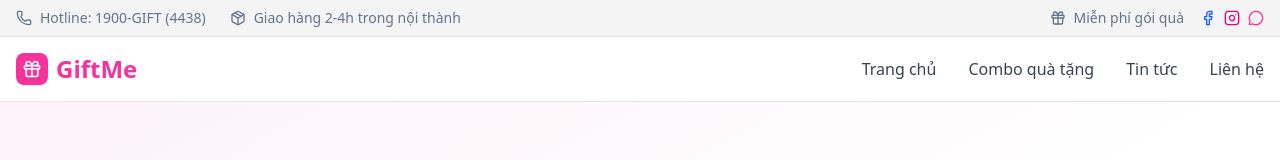
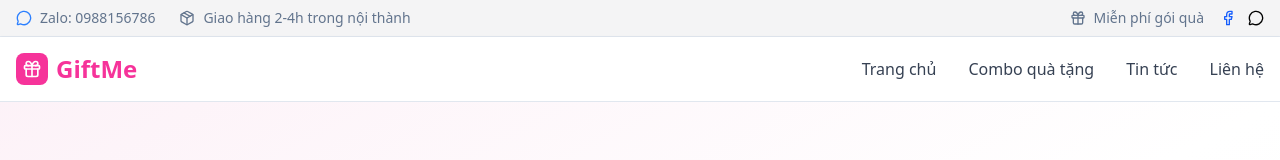
Before and after one commit to chuoois/Giftme, a React (Vite) app in the folder client/: page / in a window 1280 px wide. Shown: the top 160 px of the page. Built offline with nearby package versions, Linux system fonts and the light colour scheme; no server answers.

Commit message:
WIP: fix contact

```diff
--- a/client/src/components/components-home/combo/combo.jsx
+++ b/client/src/components/components-home/combo/combo.jsx
@@ -135,10 +135,10 @@ export const Combo = () => {
   // Handle contact button clicks
   const handleContactClick = (platform) => {
     const links = {
-      zalo: "https://zalo.me/0901234567",
-      facebook: "https://facebook.com/giftme.vietnam",
-      instagram: "https://instagram.com/giftme.vietnam",
-      phone: "tel:19006438",
+      zalo: "https://zalo.me/0988156786",
+      facebook: "https://www.facebook.com/share/1Ayd5AzgqG/?mibextid=wwXIfr",
+      tiktok: "https://www.tiktok.com/@giftme.official?_t=ZS-8zskPxtohho&_r=1",
+      phone: "tel:0988156786", // hoặc bỏ nếu không cần
     };
 
     if (platform === "phone") {
@@ -497,8 +497,7 @@ export const Combo = () => {
                           to={`/combo/${product._id}#${product.name.replace(/\s+/g, "-").toLowerCase()}`}
                         >
                           <Card
-                            className={`group hover:shadow-xl transition-all duration-300 border-0 overflow-hidden bg-white cursor-pointer ${
-                              viewMode === "list" ? "flex" : ""
+                            className={`group hover:shadow-xl transition-all duration-300 border-0 overflow-hidden bg-white cursor-pointer ${viewMode === "list" ? "flex" : ""
                               }`}
                           >
                             <CardContent className={`p-0 ${viewMode === "list" ? "flex w-full" : ""}`}>
@@ -508,13 +507,11 @@ export const Combo = () => {
                                 <img
                                   src={product.image || "/placeholder.svg"}
                                   alt={product.name}
-                                  className={`object-cover group-hover:scale-105 transition-transform duration-300 ${
-                                    viewMode === "list" ? "w-full h-full" : "w-full h-48"
+                                  className={`object-cover group-hover:scale-105 transition-transform duration-300 ${viewMode === "list" ? "w-full h-full" : "w-full h-48"
                                     }`}
                                 />
                                 <Badge
-                                  className={`absolute top-3 left-3 text-xs font-bold border-0 ${
-                                    product.badge === "HOT"
+                                  className={`absolute top-3 left-3 text-xs font-bold border-0 ${product.badge === "HOT"
                                       ? "bg-red-500 text-white"
                                       : product.badge === "SALE"
                                         ? "bg-pink-500 text-white"
@@ -540,8 +537,7 @@ export const Combo = () => {
                                     </Badge>
                                   </div>
                                   <h3
-                                    className={`font-semibold text-card-foreground ${
-                                      viewMode === "list" ? "text-lg" : "line-clamp-2 h-12 leading-6"
+                                    className={`font-semibold text-card-foreground ${viewMode === "list" ? "text-lg" : "line-clamp-2 h-12 leading-6"
                                       }`}
                                   >
                                     {product.name}
--- a/client/src/components/components-home/combo/combodetail.jsx
+++ b/client/src/components/components-home/combo/combodetail.jsx
@@ -63,10 +63,10 @@ export const ComboDetail = () => {
   }, [selectedImage]);
 
   const links = {
-    zalo: "https://zalo.me/0901234567",
-    facebook: "https://facebook.com/giftme.vietnam",
-    instagram: "https://instagram.com/giftme.vietnam",
-    phone: "tel:19006438",
+    zalo: "https://zalo.me/0988156786",
+    facebook: "https://www.facebook.com/share/1Ayd5AzgqG/?mibextid=wwXIfr",
+    tiktok: "https://www.tiktok.com/@giftme.official?_t=ZS-8zskPxtohho&_r=1",
+    phone: "tel:0988156786", // hoặc bỏ nếu không cần
   };
 
   const handleContactClick = (platform) => {
@@ -144,8 +144,7 @@ export const ComboDetail = () => {
                 }}
               />
               <Badge
-                className={`absolute top-4 left-4 text-sm font-bold border-0 ${
-                  product.badge === "HOT"
+                className={`absolute top-4 left-4 text-sm font-bold border-0 ${product.badge === "HOT"
                     ? "bg-red-500 text-white"
                     : product.badge === "SALE"
                       ? "bg-pink-500 text-white"
@@ -167,8 +166,7 @@ export const ComboDetail = () => {
                   key={index}
                   src={image}
                   alt={`${product.name} ${index + 1}`}
-                  className={`w-full h-24 object-cover rounded-lg cursor-pointer transition-all ${
-                    selectedImage === image ? "ring-2 ring-pink-500" : "hover:opacity-80"
+                  className={`w-full h-24 object-cover rounded-lg cursor-pointer transition-all ${selectedImage === image ? "ring-2 ring-pink-500" : "hover:opacity-80"
                     }`}
                   onClick={() => handleImageClick(image)}
                   onError={(e) => {
@@ -294,8 +292,7 @@ export const ComboDetail = () => {
                           className="w-full h-48 object-cover group-hover:scale-105 transition-transform duration-300"
                         />
                         <Badge
-                          className={`absolute top-3 left-3 text-xs font-bold border-0 ${
-                            relatedProduct.badge === "HOT"
+                          className={`absolute top-3 left-3 text-xs font-bold border-0 ${relatedProduct.badge === "HOT"
                               ? "bg-red-500 text-white"
                               : relatedProduct.badge === "SALE"
                                 ? "bg-pink-500 text-white"
--- a/client/src/components/components-home/home/home.jsx
+++ b/client/src/components/components-home/home/home.jsx
@@ -54,10 +54,10 @@ export const Home = () => {
 
   const handleContactClick = (platform) => {
     const links = {
-      zalo: "https://zalo.me/0901234567",
-      facebook: "https://facebook.com/giftme.vietnam",
-      instagram: "https://instagram.com/giftme.vietnam",
-      phone: "tel:19006438",
+      zalo: "https://zalo.me/0988156786",
+      facebook: "https://www.facebook.com/share/1Ayd5AzgqG/?mibextid=wwXIfr",
+      tiktok: "https://www.tiktok.com/@giftme.official?_t=ZS-8zskPxtohho&_r=1",
+      phone: "tel:0988156786",
     };
 
     if (platform === "phone") {
@@ -259,15 +259,14 @@ export const Home = () => {
                           className="w-full h-48 object-cover group-hover:scale-105 transition-transform duration-300"
                         />
                         <Badge
-                          className={`absolute top-3 left-3 text-xs font-bold border-0 ${
-                            product.badge === "HOT"
-                              ? "bg-red-500 text-white"
-                              : product.badge === "SALE"
+                          className={`absolute top-3 left-3 text-xs font-bold border-0 ${product.badge === "HOT"
+                            ? "bg-red-500 text-white"
+                            : product.badge === "SALE"
                               ? "bg-pink-500 text-white"
                               : product.badge === "NEW"
-                              ? "bg-green-500 text-white"
-                              : "bg-purple-500 text-white"
-                          }`}
+                                ? "bg-green-500 text-white"
+                                : "bg-purple-500 text-white"
+                            }`}
                         >
                           {product.badge}
                         </Badge>
@@ -455,7 +454,8 @@ export const Home = () => {
             <div className="max-w-3xl mx-auto space-y-8">
               <h2 className="text-4xl font-bold text-white">Bắt Đầu Tạo Combo Quà Tặng Của Bạn</h2>
               <p className="text-xl text-white opacity-90">
-                Liên hệ ngay để được tư vấn miễn phí và thiết kế combo quà tặng độc đáo. Hỗ trợ 24/7 trên toàn quốc!
+                Liên hệ ngay để được tư vấn miễn phí và thiết kế combo quà tặng độc đáo.
+                Hỗ trợ 24/7 trên toàn quốc!
               </p>
               <div className="flex flex-col sm:flex-row gap-4 justify-center max-w-lg mx-auto">
                 <Button
@@ -464,16 +464,7 @@ export const Home = () => {
                   onClick={() => handleContactClick("zalo")}
                 >
                   <MessageCircle className="w-5 h-5 mr-2" />
-                  Chat Zalo: 0901234567
-                </Button>
-                <Button
-                  size="lg"
-                  variant="outline"
-                  className="border-2 border-white text-white hover:bg-white hover:text-pink-600 flex-1 bg-transparent"
-                  onClick={() => handleContactClick("phone")}
-                >
-                  <Phone className="w-5 h-5 mr-2" />
-                  Hotline: 1900-GIFT
+                  Chat Zalo: 0988156786
                 </Button>
               </div>
               <div className="flex justify-center gap-8 pt-4 text-sm text-white opacity-90">
--- a/client/src/components/layout/home/header-home-layout.jsx
+++ b/client/src/components/layout/home/header-home-layout.jsx
@@ -1,4 +1,4 @@
-import { Search, Phone, Facebook, Instagram, MessageCircle, Package, Gift } from "lucide-react"
+import { Search, Facebook, MessageCircle, Package, Gift } from "lucide-react"
 import { Button } from "@/components/ui/button"
 import { Input } from "@/components/ui/input"
 import { Link } from "react-router-dom"
@@ -11,24 +11,43 @@ export const GiftMeHeader = () => {
         <div className="container mx-auto px-4 py-2">
           <div className="flex items-center justify-between text-sm text-muted-foreground">
             <div className="flex items-center gap-6">
+              {/* Zalo thay cho Hotline */}
               <div className="flex items-center gap-2">
-                <Phone className="w-4 h-4" />
-                <span>Hotline: 1900-GIFT (4438)</span>
+                <MessageCircle className="w-4 h-4 text-blue-500" />
+                <a href="tel:0988156786" className="hover:text-pink-500">
+                  Zalo: 0988156786
+                </a>
               </div>
               <div className="flex items-center gap-2">
                 <Package className="w-4 h-4" />
                 <span>Giao hàng 2-4h trong nội thành</span>
               </div>
             </div>
+
             <div className="flex items-center gap-4">
               <div className="flex items-center gap-2">
                 <Gift className="w-4 h-4" />
                 <span>Miễn phí gói quà</span>
               </div>
-              <div className="flex items-center gap-2">
-                <Facebook className="w-4 h-4 text-blue-600 cursor-pointer hover:text-blue-700" />
-                <Instagram className="w-4 h-4 text-pink-600 cursor-pointer hover:text-pink-700" />
-                <MessageCircle className="w-4 h-4 text-pink-500 cursor-pointer hover:text-pink-600" />
+              <div className="flex items-center gap-3">
+                {/* Facebook */}
+                <a
+                  href="https://www.facebook.com/share/1Ayd5AzgqG/?mibextid=wwXIfr"
+                  target="_blank"
+                  rel="noopener noreferrer"
+                >
+                  <Facebook className="w-4 h-4 text-blue-600 cursor-pointer hover:text-blue-700" />
+                </a>
+
+                {/* TikTok */}
+                <a
+                  href="https://www.tiktok.com/@giftme.official?_t=ZS-8zskPxtohho&_r=1"
+                  target="_blank"
+                  rel="noopener noreferrer"
+                >
+                  {/* Icon tạm, có thể thay bằng SVG TikTok custom */}
+                  <MessageCircle className="w-4 h-4 text-black cursor-pointer hover:text-gray-700" />
+                </a>
               </div>
             </div>
           </div>
```
Lines whose indentation alone changed are shown as unchanged.
